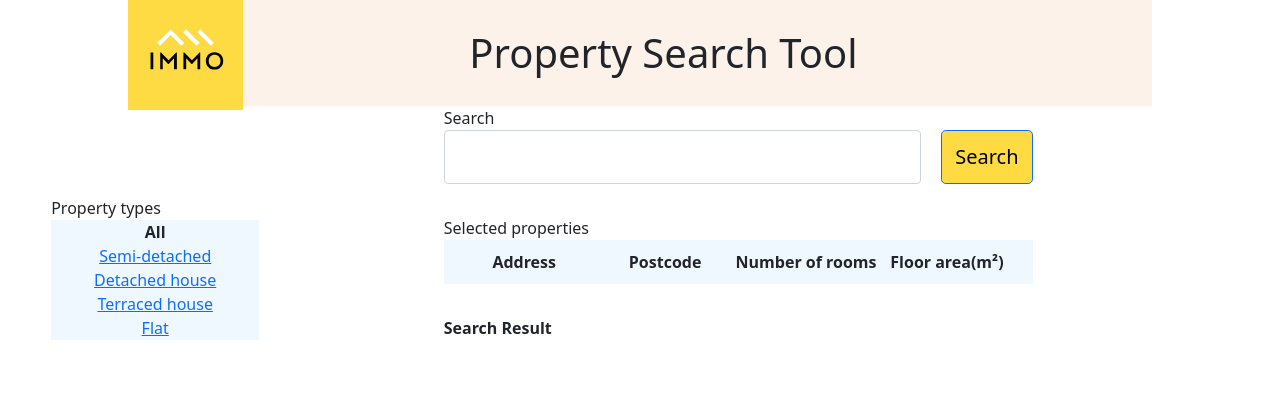
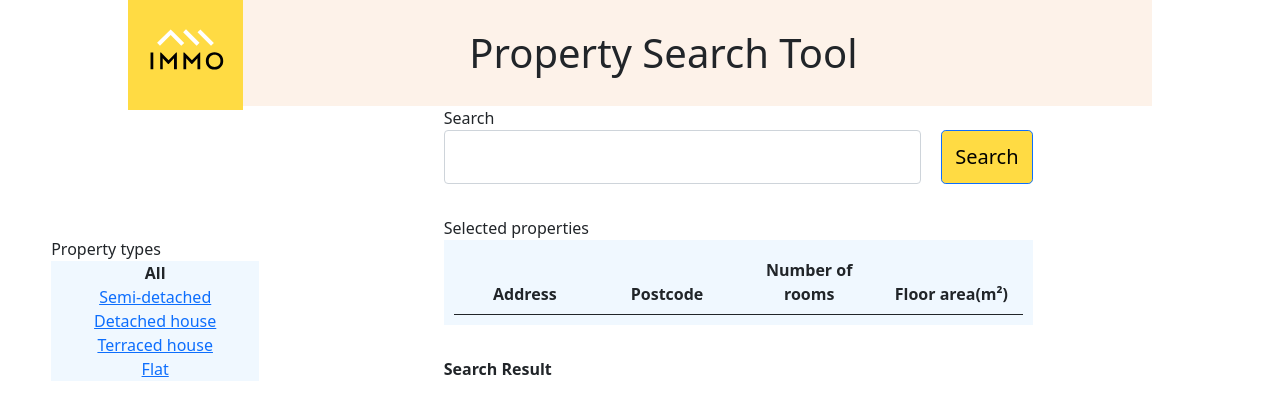
Before and after one commit to sanjeevagrl/HouseSearch, an Angular app: page / in a window 1280 px wide. Shown: the top 420 px of the page. Built offline with nearby package versions, Linux system fonts and the light colour scheme.

Commit message:
cosmatic changes

```diff
--- a/src/app/house-search/house-search.component.html
+++ b/src/app/house-search/house-search.component.html
@@ -57,7 +57,7 @@
       </div>
       <p class="hearderText">Selected properties</p>
       <div class="selected-Result">
-        <table>
+        <table class="search table">
           <thead>
             <tr>
               <th>Address</th>
```
